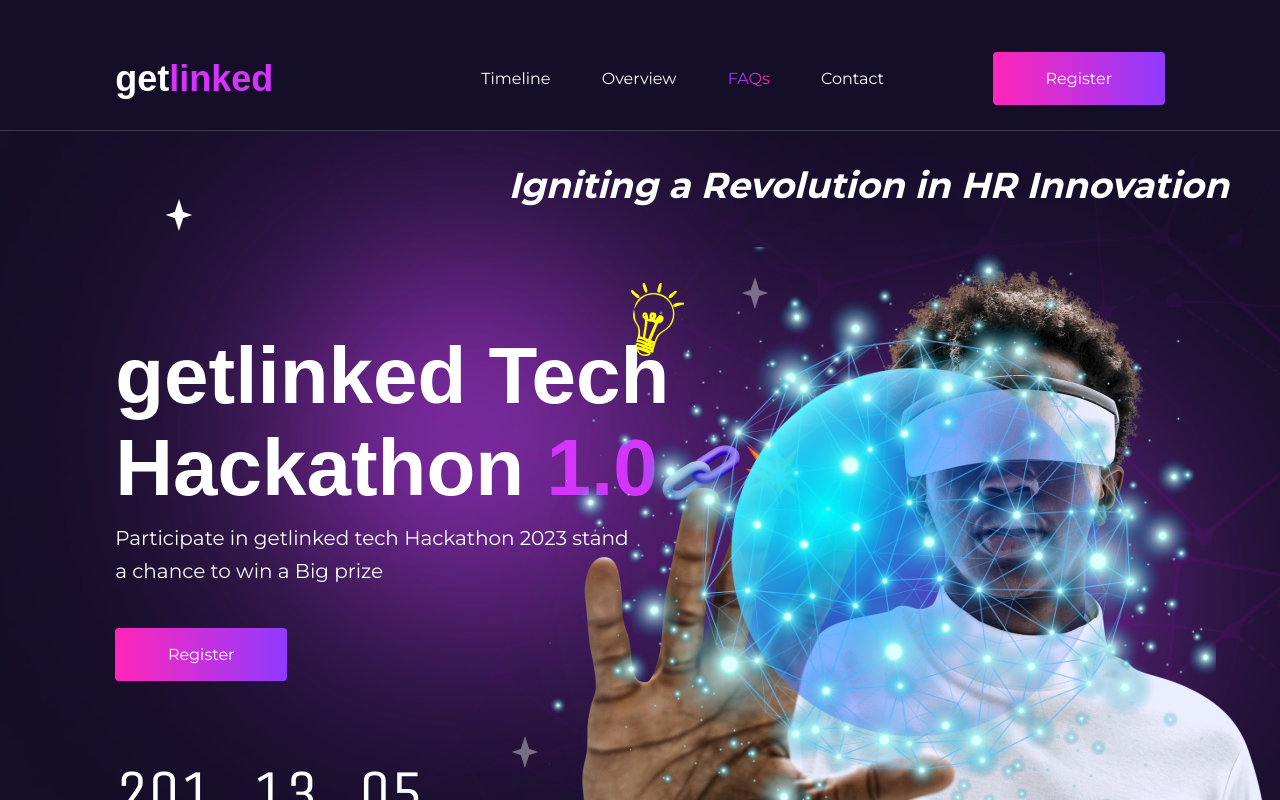
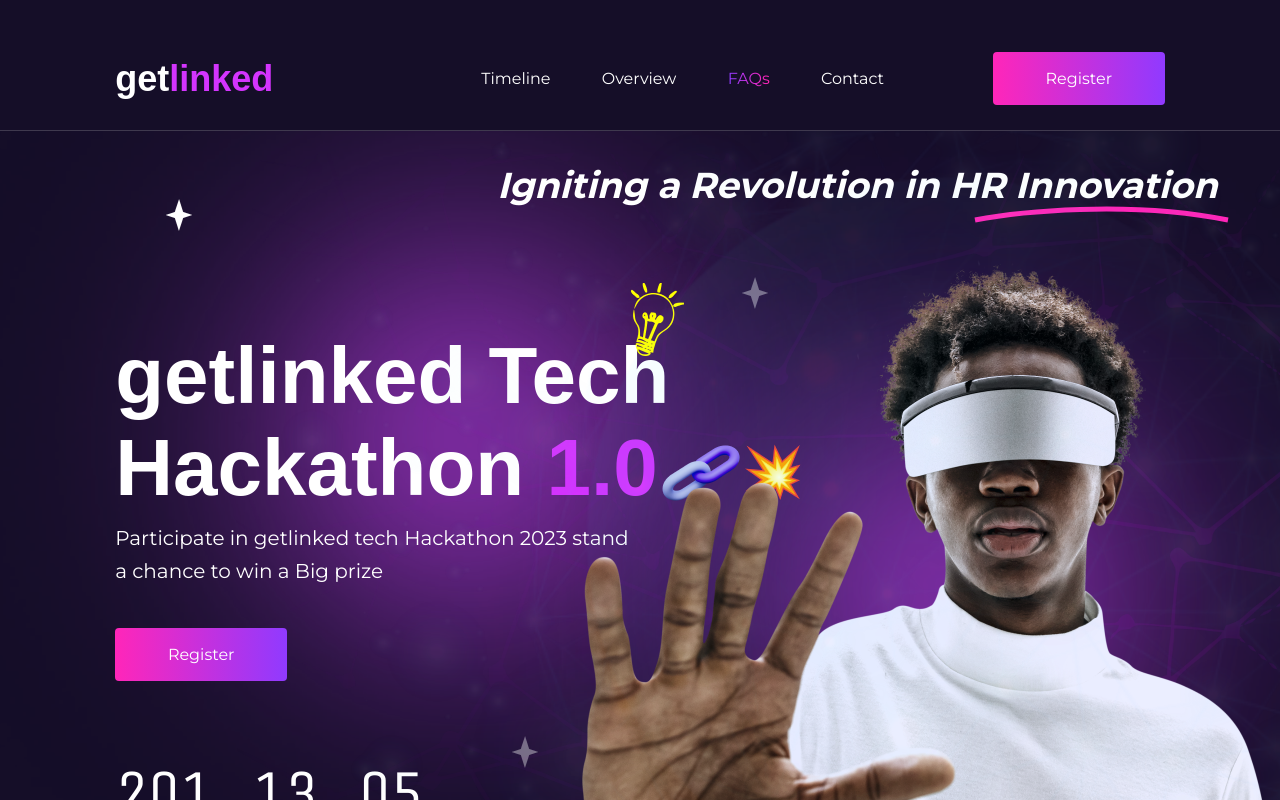
Before and after one commit to matthewemeh/get-linked, a Next.js app: page / in a window 1280 px wide. Shown: the top 800 px of the page. Built offline with nearby package versions, Linux system fonts and the light colour scheme; a web font is replaced by a local one.

Commit message:
changes to text animation

```diff
--- a/components/sections/Hero.tsx
+++ b/components/sections/Hero.tsx
@@ -29,6 +29,16 @@ const Hero = () => {
       setTimeout(() => setNow(Date.now()), 1000);
     };
   }, [timeLeft]);
+
+  useEffect(() => {
+    if (!finishedTyping) {
+      setTimeout(() => setFinishedTyping(true), 6000);
+    }
+
+    return () => {
+      setTimeout(() => setFinishedTyping(true), 6000);
+    };
+  }, []);
 
   return (
     <section className='relative h-[813px] border-y border-[rgba(255,255,255,0.18)] overflow-hidden phones:grid-cols-1 phones:border-b-0 phones:h-[780px]'>
@@ -88,36 +98,7 @@ const Hero = () => {
       />
 
       <div className='absolute h-fit top-8 right-[4vw] phones:top-[31px] phones:inset-0 phones:whitespace-nowrap phones:w-fit phones:left-1/2 phones:-translate-x-1/2'>
-        {/* <Typed
-          typeSpeed={70}
-          showCursor={false}
-          onComplete={() => setFinishedTyping(true)}
-          strings={['Igniting a Revolution in HR Innovation']}
-          className={`text-[36px] italic font-bold relative after:absolute after:right-0 after:-bottom-4 after:bg-contain after:bg-no-repeat after:w-[255px] after:h-[17px] after:bg-[url(/assets/svgs/curved-line.svg)] phones:after:w-[115px] phones:after:h-[7px] phones:after:-right-1 phones:after:-bottom-3 phones:text-[16px] after:duration-500 ${
-            finishedTyping ? 'after:opacity-100' : 'after:opacity-0'
-          }`}
-        /> */}
-        {/* <p
-          className={`text-[36px] italic font-bold relative after:absolute after:right-0 after:-bottom-4 after:bg-contain after:bg-no-repeat after:w-[255px] after:h-[17px] after:bg-[url(/assets/svgs/curved-line.svg)] phones:after:w-[115px] phones:after:h-[7px] phones:after:-right-1 phones:after:-bottom-3 phones:text-[16px] after:duration-500 ${
-            finishedTyping ? 'after:opacity-100' : 'after:opacity-0'
-          }`}>
-          <Typical
-            wrapper='span'
-            steps={[
-              'Igniting',
-              1000,
-              'Igniting a',
-              1500,
-              'Igniting a Revolution',
-              2000,
-              'Igniting a Revolution in',
-              2500,
-              'Igniting a Revolution in HR',
-              3000,
-              'Igniting a Revolution in HR Innovation',
-            ]}
-          />
-        </p> */}
+        <div className='relative'>
           <TypeAnimation
             sequence={[
               'Igniting',
@@ -132,12 +113,18 @@ const Hero = () => {
               10,
               'Igniting a Revolution in HR Innovation',
             ]}
-          wrapper='span'
-          className={`text-[36px] italic font-bold relative after:absolute after:right-0 after:-bottom-4 after:bg-contain after:bg-no-repeat after:w-[255px] after:h-[17px] after:bg-[url(/assets/svgs/curved-line.svg)] phones:after:w-[115px] phones:after:h-[7px] phones:after:-right-1 phones:after:-bottom-3 phones:text-[16px] after:duration-500 ${
+            wrapper='p'
+            className={`text-[36px] italic font-bold relative  ${
               finishedTyping ? 'after:opacity-100' : 'after:opacity-0'
             }`}
             speed={50}
           />
+          <div
+            className={`absolute right-0 -bottom-4 bg-contain bg-no-repeat w-[255px] h-[17px] bg-[url(/assets/svgs/curved-line.svg)] phones:w-[115px] phones:h-[7px] phones:-right-1 phones:-bottom-3 phones:text-[16px] duration-500 ${
+              finishedTyping ? 'after:opacity-100' : 'after:opacity-0'
+            }`}
+          />
+        </div>
       </div>
 
       {/* left sub-section */}
@@ -196,7 +183,7 @@ const Hero = () => {
           width={667}
           height={641}
           src='/assets/pngs/interconnected-lights.png'
-          className='absolute z-[1] -top-2.5 right-16 phones:w-[86.7vw] phones:h-[324.89px] phones:right-[5.5vw] phones:-top-[5px]'
+          className='absolute z-[1] animate-ping-lights -top-2.5 right-16 phones:w-[86.7vw] phones:h-[324.89px] phones:right-[5.5vw] phones:-top-[5px]'
         />
       </div>
     </section>
--- a/tailwind.config.js
+++ b/tailwind.config.js
@@ -49,12 +49,19 @@ module.exports = {
           from: { transform: 'rotate(360deg)' },
           to: { transform: 'rotate(0)' },
         },
+        'ping-lights': {
+          '75%, 100%': {
+            transform: 'scale(2)',
+            opacity: '0',
+          },
+        },
       },
       animation: {
         rotate: 'rotate 400ms ease-in-out',
         'fade-left': 'fade-left 1s ease-in-out',
         'fade-in': 'fade-in 1500ms ease-in-out',
         'reverse-rotate': 'reverse-rotate 400ms ease-in-out',
+        'ping-lights': 'ping 2s cubic-bezier(0, 0, 0.2, 1) infinite alternate',
       },
       screens: {
         'x-large': { max: '1440px' },
```
Lines whose indentation alone changed are shown as unchanged.
